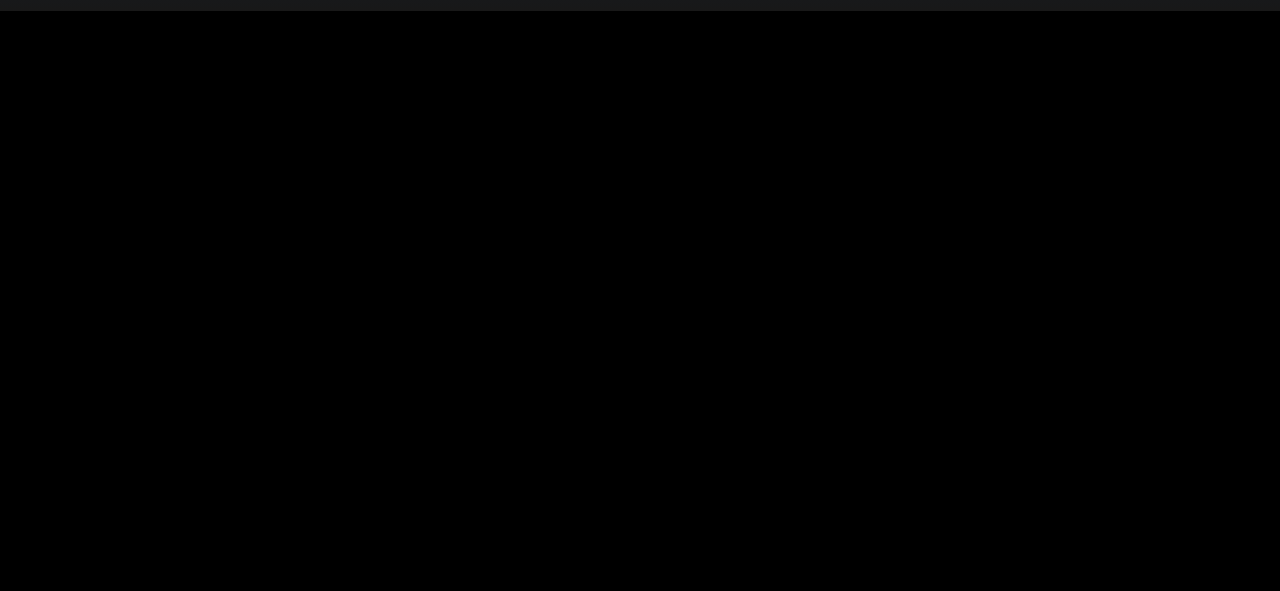
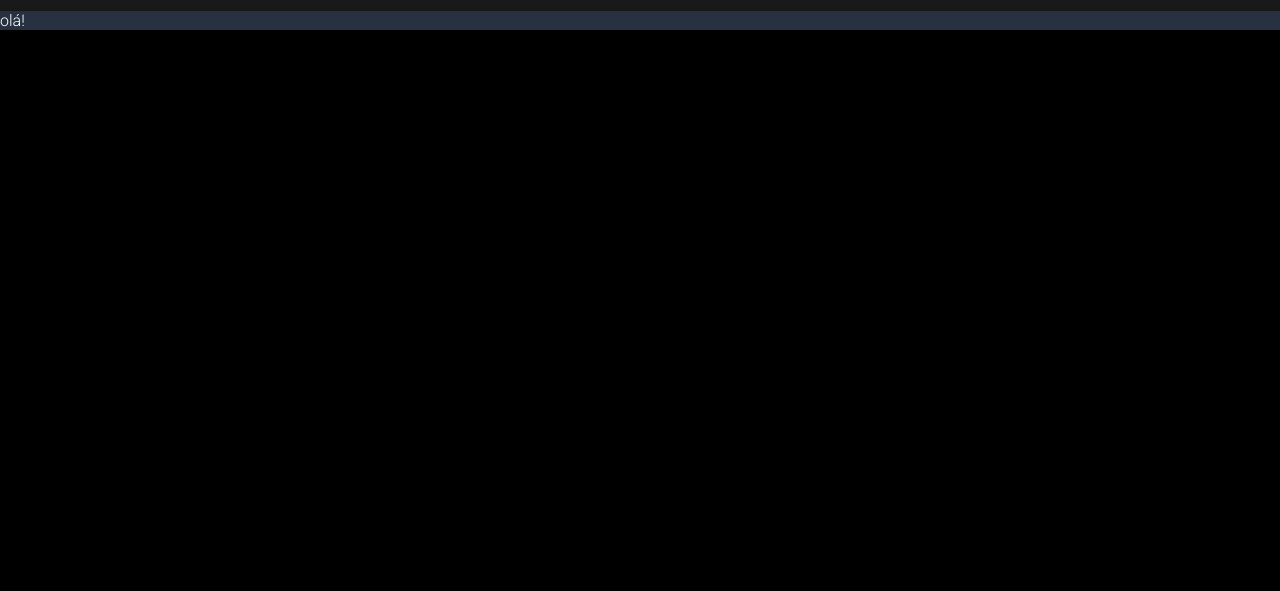
Before and after one commit to macelan/projetoReact, a plain HTML site: page index.html in a window 1280 px wide. Shown: the part 209-800 px from the top of the page. Drawn offline with Linux system fonts and the light colour scheme.

Commit message:
Aula 021  html e css

```diff
--- a/index.html
+++ b/index.html
@@ -14,12 +14,23 @@
     <header>
         <div class="dsmeta-logo-container">
             <img src="logo.svg" alt="DSMeta">
-
             <h1>DSMeta</h1>
             <p>Desenvolvido por <a href="https://www.instagram.com/marco.macelan/"> @marco.macelan</a></a></p>
         </div>
 
     </header>
+
+    <main>
+        <section>
+<div>
+    <div class="dsmeta-card">
+        olá!
+
+    </div>
+</div>
+        </section>
+
+    </main>
 </body>
 
 </html>
--- a/styles.css
+++ b/styles.css
@@ -43,3 +43,13 @@ align-items: center;
     font-size: 14px;
     font-weight: 300;
 }
+
+ .dsmeta-card {
+    background-color: #283142;
+ }
+
+ .dsmeta-container {
+    width: 100%;
+    max-width: 900px;
+    margin: 0 auto;
+ }
```
